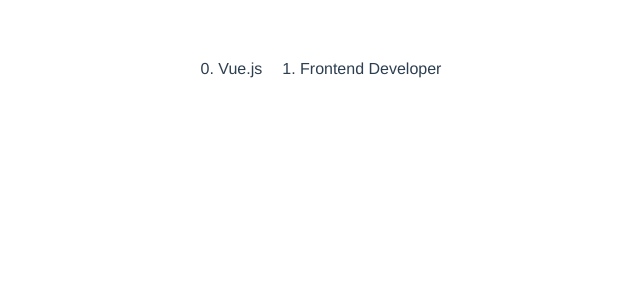
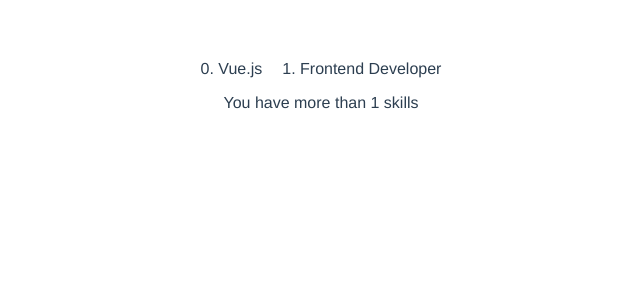
Before and after one commit to BenChallenor/vue-skills, a Vue app: page / in a window 1280 px wide. Shown: the top 300 px of the page, without its empty margins (319-959 px from the left). Built offline with nearby package versions, Linux system fonts and the light colour scheme.

Commit message:
Add v-if & v-else directives

```diff
--- a/src/components/Skills.vue
+++ b/src/components/Skills.vue
@@ -4,6 +4,9 @@
       <ul>
         <li v-for="(data, index) in skills" :key='index'>{{index}}. {{data.skill}}</li>
       </ul>
+
+      <p v-if="skills.length >= 1">You have more than 1 skills</p>
+      <p v-else>You have less than or equal to 1 skill</p>
     </div>
   </div>
 </template>
```
